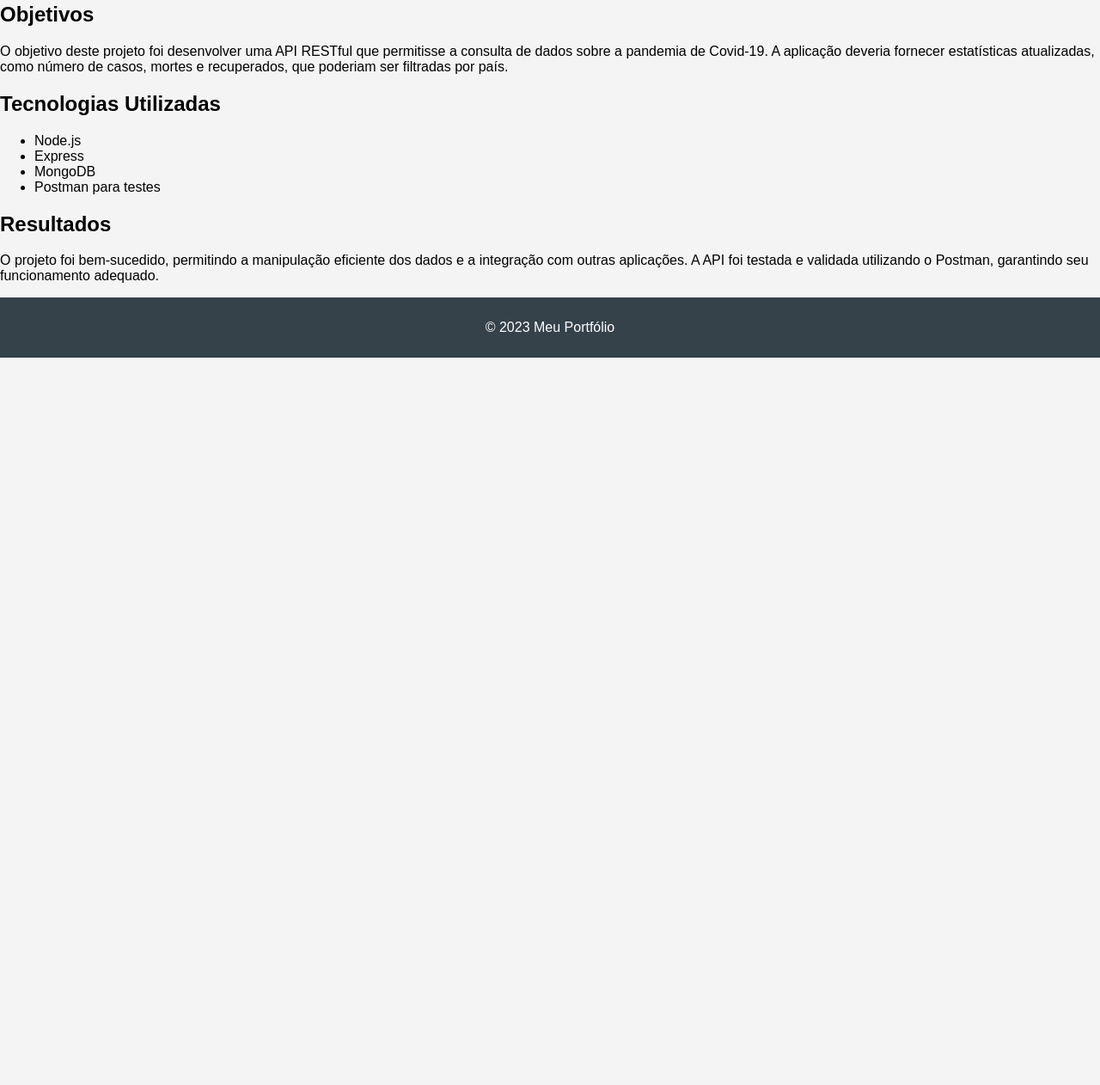
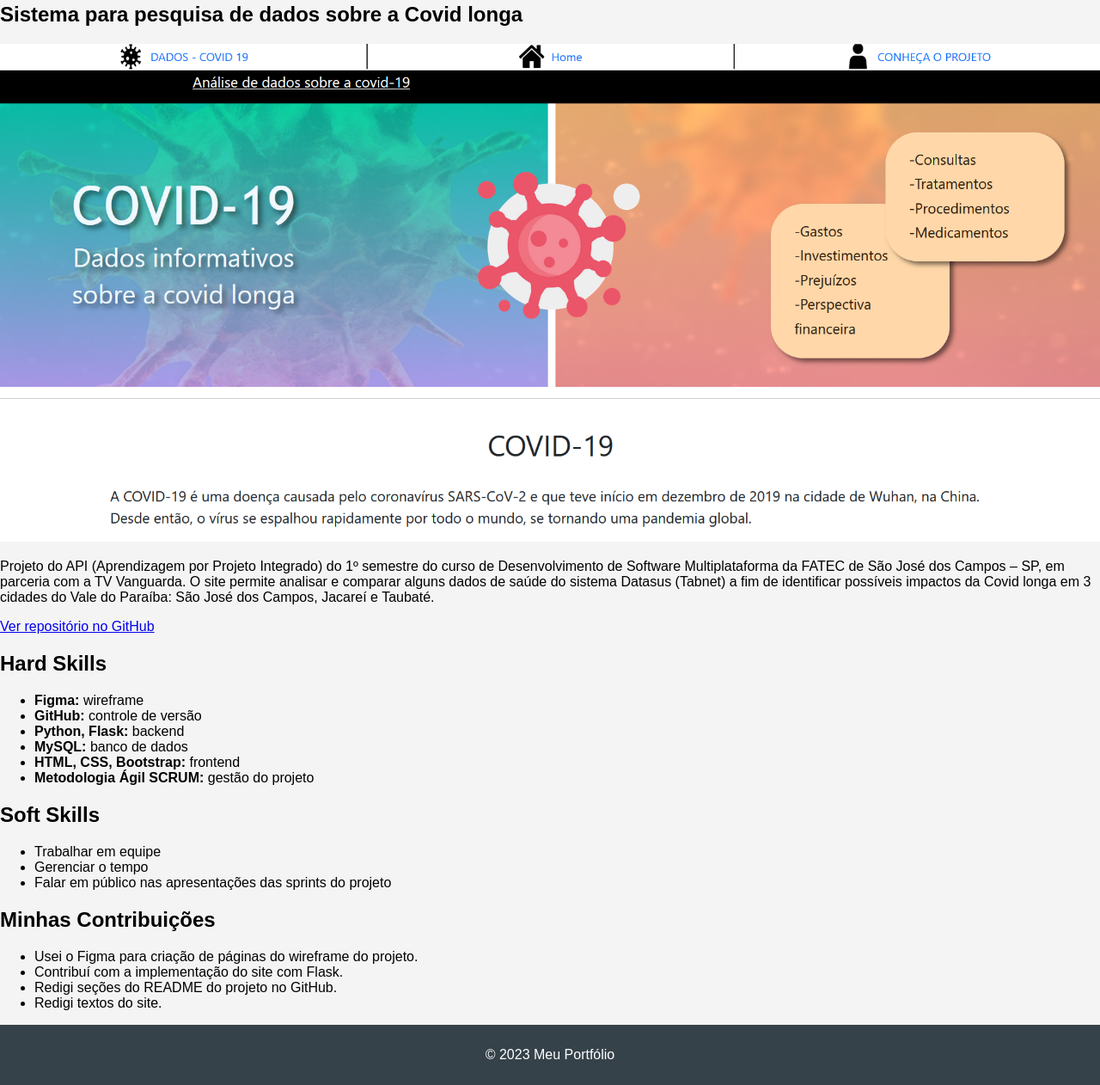
Before and after one commit to fatec-sjc-dsm-portfolio/ra1461392311033, a plain HTML site: page docs/project-api.html in a window 1280 px wide. Shown: the part 152-1414 px from the top of the page at 86% size. Before the commit the page ends 800 px from the top, so only its background shows below. Drawn offline with Linux system fonts and the light colour scheme.

Commit message:
inclusao de informacoes sobre o API do 1o semestre

```diff
--- a/docs/project-api.html
+++ b/docs/project-api.html
@@ -15,21 +15,38 @@
     </header>
     <main>
         <section>
-            <h2>Objetivos</h2>
-            <p>O objetivo deste projeto foi desenvolver uma API RESTful que permitisse a consulta de dados sobre a pandemia de Covid-19. A aplicação deveria fornecer estatísticas atualizadas, como número de casos, mortes e recuperados, que poderiam ser filtradas por país.</p>
+            <h2>Sistema para pesquisa de dados sobre a Covid longa</h2>
+            <img src="assets/API1_covid.png" alt="Tela do sistema de dados da Covid" style="max-width: 100%; height: auto;"/>
+            <p>Projeto do API (Aprendizagem por Projeto Integrado) do 1º semestre do curso de Desenvolvimento de Software Multiplataforma da FATEC de São José dos Campos – SP, em parceria com a TV Vanguarda. O site permite analisar e comparar alguns dados de saúde do sistema Datasus (Tabnet) a fim de identificar possíveis impactos da Covid longa em 3 cidades do Vale do Paraíba: São José dos Campos, Jacareí e Taubaté.</p>
+            <a href="https://github.com/marcusvbe/api-primeiro-semestre" target="_blank">Ver repositório no GitHub</a>
         </section>
         <section>
-            <h2>Tecnologias Utilizadas</h2>
+            <h2>Hard Skills</h2>
             <ul>
-                <li>Node.js</li>
-                <li>Express</li>
-                <li>MongoDB</li>
-                <li>Postman para testes</li>
+                <li><strong>Figma:</strong> wireframe</li>
+                <li><strong>GitHub:</strong> controle de versão</li>
+                <li><strong>Python, Flask:</strong> backend</li>
+                <li><strong>MySQL:</strong> banco de dados</li>
+                <li><strong>HTML, CSS, Bootstrap:</strong> frontend</li>
+                <li><strong>Metodologia Ágil SCRUM:</strong> gestão do projeto</li>
             </ul>
         </section>
         <section>
-            <h2>Resultados</h2>
-            <p>O projeto foi bem-sucedido, permitindo a manipulação eficiente dos dados e a integração com outras aplicações. A API foi testada e validada utilizando o Postman, garantindo seu funcionamento adequado.</p>
+            <h2>Soft Skills</h2>
+            <ul>
+                <li>Trabalhar em equipe</li>
+                <li>Gerenciar o tempo</li>
+                <li>Falar em público nas apresentações das sprints do projeto</li>
+            </ul>
+        </section>
+        <section>
+            <h2>Minhas Contribuições</h2>
+            <ul>
+                <li>Usei o Figma para criação de páginas do wireframe do projeto.</li>
+                <li>Contribuí com a implementação do site com Flask.</li>
+                <li>Redigi seções do README do projeto no GitHub.</li>
+                <li>Redigi textos do site.</li>
+            </ul>
         </section>
     </main>
     <footer>
```
Also changed, not shown: docs/index.html (+1 -1 lines), docs/assets/API1_covid.png (added).
